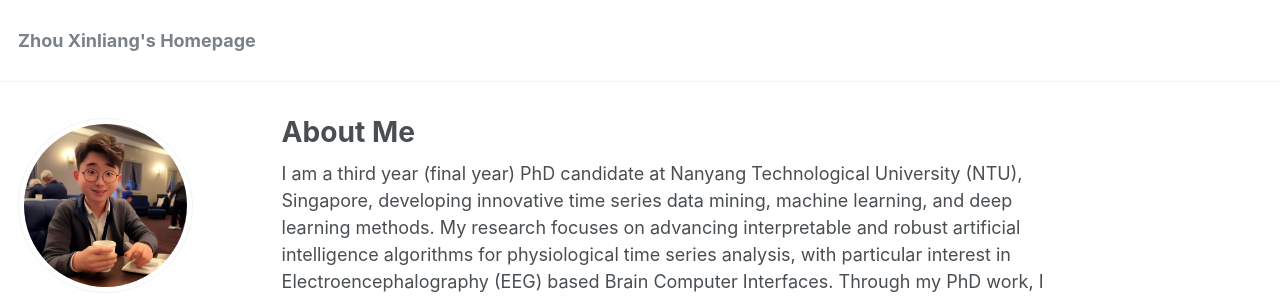
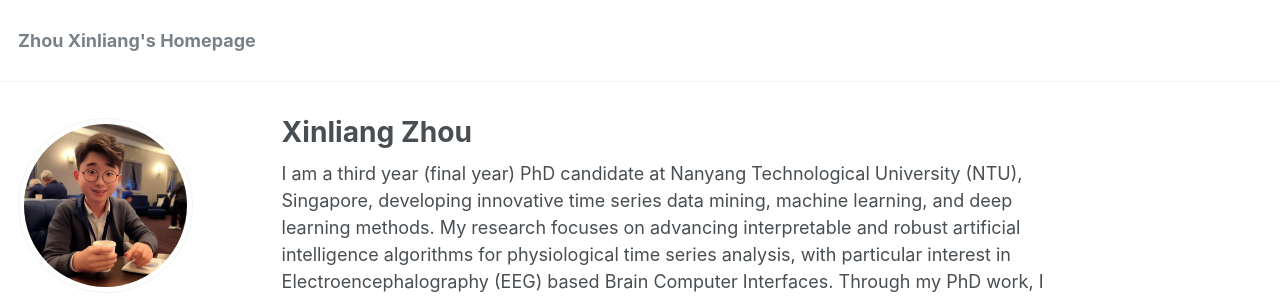
Before and after one commit to xinliangzhou/xinliangzhou.github.io, a Jekyll site: the page built from _pages/about.md, in a window 1280 px wide and 900 px high. Shown: the top 299 px of the window. Built offline with Jekyll 4.4.1, drawn with Linux system fonts in a browser that asks for light colours; some web fonts are replaced.

Commit message:
Update about.md

```diff
--- a/_pages/about.md
+++ b/_pages/about.md
@@ -1,6 +1,6 @@
 ---
 permalink: /
-title: "About Me"
+title: "Xinliang Zhou"
 excerpt: "About me"
 author_profile: true
 redirect_from:
```
